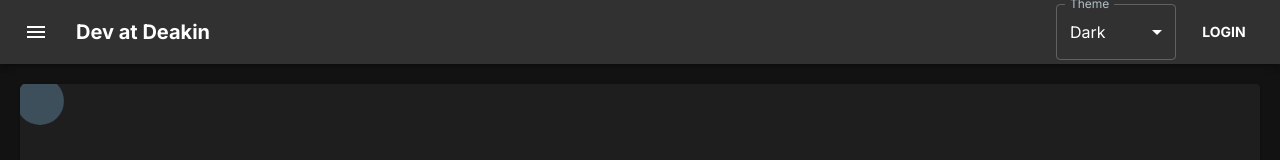
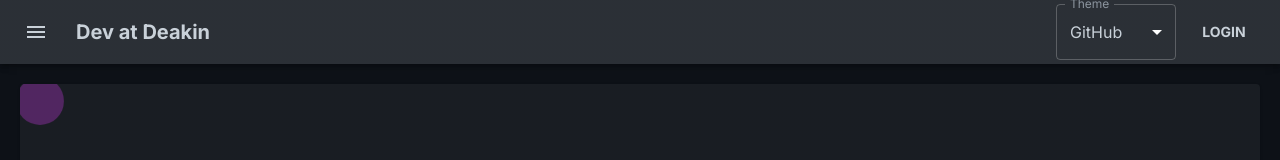
Before and after one commit to KaSaNaa/Blog-Site-using-Firebase, a React (Vite) app: page / in a window 1280 px wide. Shown: the top 160 px of the page. Built offline with nearby package versions, Linux system fonts and the light colour scheme; no server answers; the database is empty.

Commit message:
Refactor: Update default theme to GitHub theme in ThemeProvider

```diff
--- a/src/contexts/ThemeContext.jsx
+++ b/src/contexts/ThemeContext.jsx
@@ -30,7 +30,7 @@ export const ThemeContext = createContext(); // Export ThemeContext
  * @property {function(string): void} changeTheme - Function to change the theme.
  */
 export const ThemeProvider = ({ children }) => {
-  const [theme, setTheme] = useState({ ...darkTheme, name: 'dark' }); // Ensure theme has a name property
+  const [theme, setTheme] = useState({ ...githubTheme, name: 'github' }); // Ensure theme has a name property
 
   const changeTheme = (themeName) => {
     switch (themeName) {
@@ -50,7 +50,7 @@ export const ThemeProvider = ({ children }) => {
         setTheme({ ...githubTheme, name: 'github' });
         break;
       default:
-        setTheme({ ...darkTheme, name: 'dark' });
+        setTheme({ ...githubTheme, name: 'github' });
     }
   };
 
--- a/src/theme/theme.js
+++ b/src/theme/theme.js
@@ -48,10 +48,10 @@ const darkTheme = createTheme({
   palette: {
     mode: 'dark',
     primary: {
-      main: '#90caf9',
+      main: '#4a148c', // Darker Purple
     },
     secondary: {
-      main: '#f48fb1',
+      main: '#880e4f', // Darker Pink
     },
     background: {
       default: '#121212',
@@ -92,10 +92,10 @@ const githubTheme = createTheme({
   palette: {
     mode: 'dark',
     primary: {
-      main: '#24292e',
+      main: '#e040fb', // Vibrant Neon Purple
     },
     secondary: {
-      main: '#0366d6',
+      main: '#1e3a8a', // Dark Blue
     },
     background: {
       default: '#0d1117',
@@ -112,20 +112,20 @@ const githubTheme = createTheme({
 // Facebook Theme
 const facebookTheme = createTheme({
   palette: {
-    mode: 'light',
+    mode: 'dark',
     primary: {
-      main: '#1877f2',
+      main: '#1769e8', // Darker Blue
     },
     secondary: {
-      main: '#42b72a',
+      main: '#1b5e20', // Darker Green
     },
     background: {
-      default: '#ffffff',
-      paper: '#f0f2f5',
+      default: '#121212',
+      paper: '#1d1d1d',
     },
     text: {
-      primary: '#050505',
-      secondary: '#65676b',
+      primary: '#ffffff',
+      secondary: '#b0bec5',
     },
   },
   typography: {
@@ -139,10 +139,10 @@ const twitterTheme = createTheme({
   palette: {
     mode: 'dark',
     primary: {
-      main: '#008080', // Teal
+      main: '#004d40', // Darker Teal
     },
     secondary: {
-      main: '#4f4f4f', // Gray
+      main: '#263238', // Darker Gray
     },
     background: {
       default: '#121212',
```
